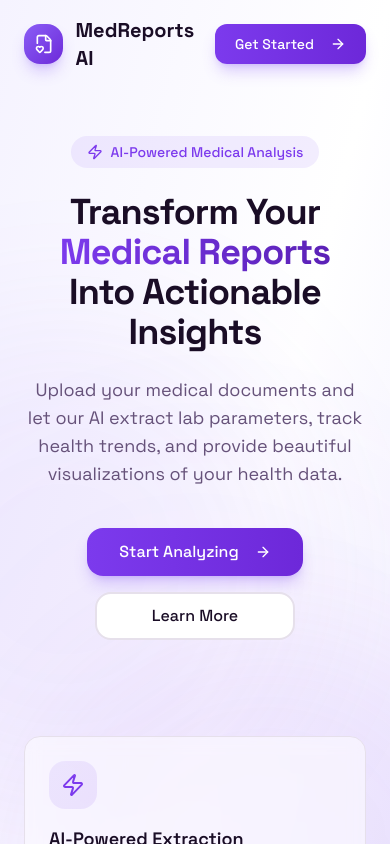
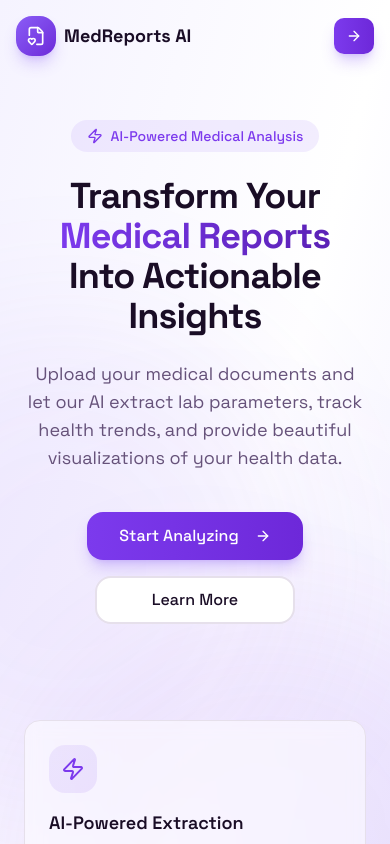
Before and after one commit to xscade/myreports, a Next.js app: page / in a window 390 px wide. Shown: the top 844 px of the page. Built offline with nearby package versions, Linux system fonts and the light colour scheme.

Commit message:
errors resolved

```diff
--- a/src/components/pages/home-content.tsx
+++ b/src/components/pages/home-content.tsx
@@ -103,24 +103,30 @@ export default function HomeContent() {
       {/* Content */}
       <div className="relative z-10 flex min-h-screen flex-col">
         {/* Header */}
-        <header className="flex items-center justify-between px-6 py-4 lg:px-12">
+        <header className="flex items-center justify-between px-4 py-4 sm:px-6 lg:px-12">
           <motion.div
             initial={{ opacity: 0, x: -20 }}
             animate={{ opacity: 1, x: 0 }}
-            className="flex items-center gap-3"
+            className="flex items-center gap-2 sm:gap-3"
           >
             <div className="flex h-10 w-10 items-center justify-center rounded-xl bg-gradient-to-br from-purple-500 to-purple-700 shadow-lg shadow-purple-500/30">
               <FileHeart className="h-5 w-5 text-white" />
             </div>
-            <span className="text-xl font-bold">MedReports AI</span>
+            <span className="text-lg font-bold sm:text-xl">MedReports AI</span>
           </motion.div>
           <motion.div
             initial={{ opacity: 0, x: 20 }}
             animate={{ opacity: 1, x: 0 }}
           >
-            <Button variant="wednesday" onClick={() => router.push("/login")}>
-              Get Started
-              <ArrowRight className="ml-2 h-4 w-4" />
+            {/* Show icon only on mobile, full button on larger screens */}
+            <Button
+              variant="wednesday"
+              onClick={() => router.push("/login")}
+              className="sm:px-4"
+              size="sm"
+            >
+              <span className="hidden sm:inline">Get Started</span>
+              <ArrowRight className="h-4 w-4 sm:ml-2" />
             </Button>
           </motion.div>
         </header>
```
